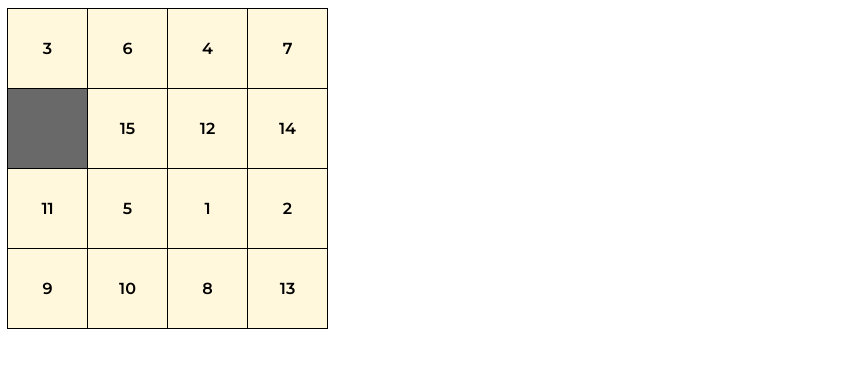
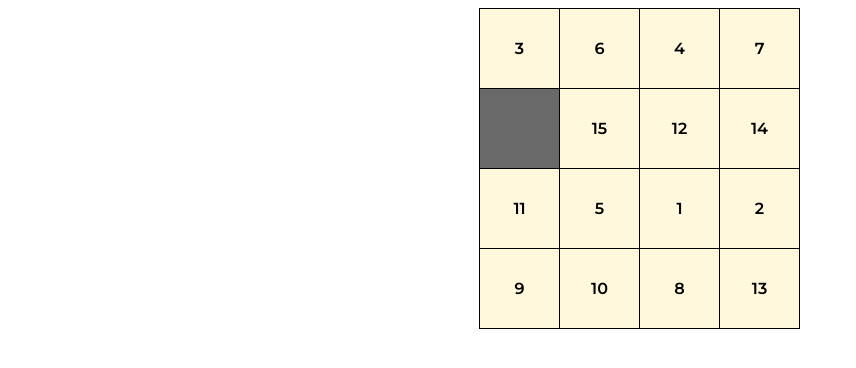
Before and after one commit to ibqn/15-puzzle, a plain HTML site: page index.html in a window 1280 px wide. Shown: the whole page, without its empty margins (0-856 px from the left). Drawn offline with Linux system fonts and the light colour scheme.

Commit message:
align board in the center

```diff
--- a/index.html
+++ b/index.html
@@ -14,6 +14,8 @@
     <title>15 Puzzle</title>
   </head>
   <body>
-    <div id="board" class="board"></div>
+    <main>
+      <div id="board" class="board"></div>
+    </main>
   </body>
 </html>
--- a/style.scss
+++ b/style.scss
@@ -1,6 +1,11 @@
 html {
   -webkit-font-smoothing: antialiased;
   -moz-osx-font-smoothing: grayscale;
+}
+
+main {
+  display: flex;
+  justify-content: center;
 }
 
 .board {
```
Also changed, not shown: style.css, 1 other file.
